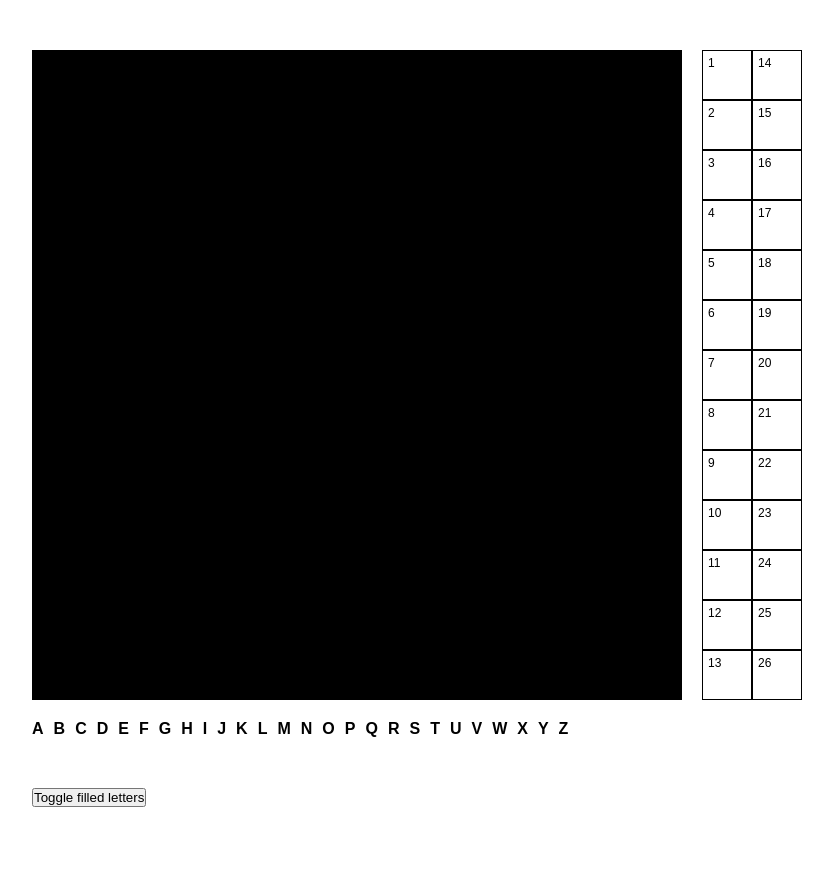
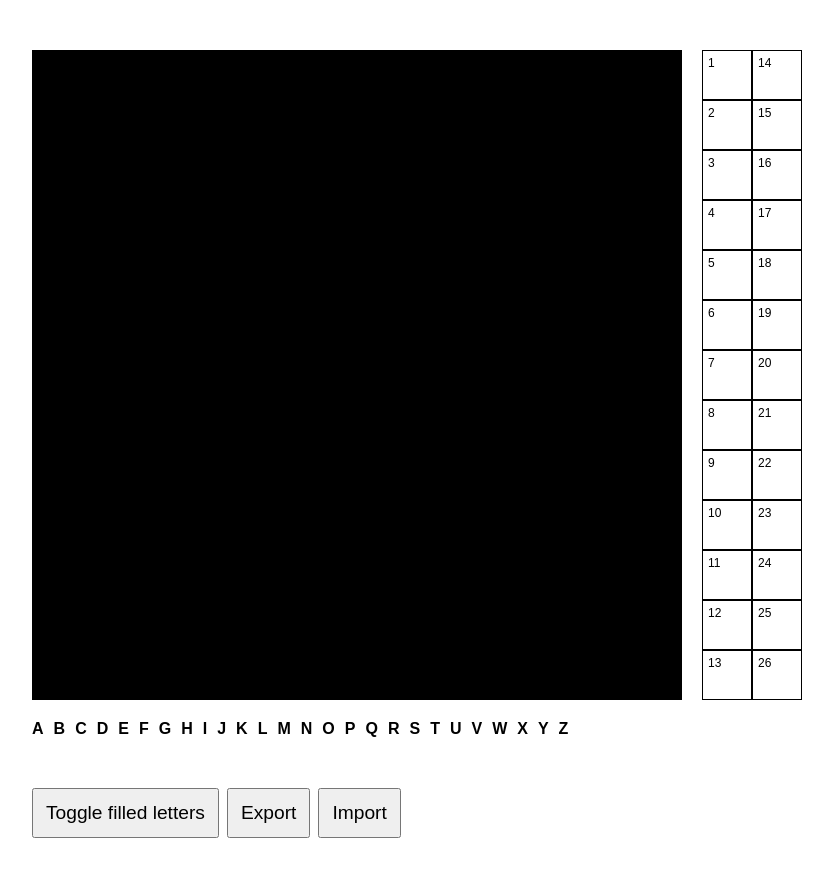
Before and after one commit to icbmike/code-cracker-builder, a React app: page / in a window 1280 px wide. Shown: the top 876 px of the page, without its empty margins (18-851 px from the left). Built offline with nearby package versions, Linux system fonts and the light colour scheme.

Commit message:
Add export/import functionality

```diff
--- a/src/App.tsx
+++ b/src/App.tsx
@@ -6,20 +6,28 @@ import { Crossword } from "./Crossword";
 import { Code } from "./Code";
 import { AlphabetChar, Cell } from "./model";
 import { AlphabetChecker } from "./AlphabetChecker";
+import { exportPuzzle, importPuzzle } from './serialization';
+
+import "./app.scss";
 
 const initialCells = range(13).map(x => range(13).map(y => ({}) as Cell))
 
-const initialCode: Record<number, AlphabetChar | undefined> = {};
-
 export const App = () => {
   const [cells, setCells] = useState(initialCells);
-  const [code, setCode] = useState(initialCode);
+
   const [areLettersVisible, setAreLettersVisible] = useState(true);
 
   const onSetLetter = (position: [number, number], char: AlphabetChar | undefined) => {
     const [x, y] = position;
     cells[x][y].letter = char;
     setCells([...cells]);
+  }
+
+  const onImport = async () => {
+    const cells = await importPuzzle();
+
+    setCells(cells);
+  }
 
   let letters: AlphabetChar[] = [];
 
@@ -31,8 +39,7 @@ export const App = () => {
     }
   }
 
-    setCode(range(26).reduce((acc, next) => ({ ...acc, [next]: letters[next] }), {}));
-  }
+  const code = range(26).reduce((acc, next) => ({ ...acc, [next]: letters[next] }), {})
 
   return (
     <div style={{ padding: '50px' }}>
@@ -42,7 +49,12 @@ export const App = () => {
       </div>
 
       <AlphabetChecker code={code} areLettersVisible={areLettersVisible} />
+
+      <div style={{ display: 'flex', gap: '8px' }}>
         <button onClick={() => setAreLettersVisible(!areLettersVisible)}>Toggle filled letters</button>
+        <button onClick={() => exportPuzzle(cells)}>Export</button>
+        <button onClick={onImport}>Import</button>
+      </div>
     </div>
   );
 }
--- /dev/null
+++ b/src/serialization.ts
@@ -0,0 +1,31 @@
+import { Cell } from "./model";
+
+export const exportPuzzle = (cells: Cell[][]) => {
+    const cellsJson = JSON.stringify(cells);
+
+    const a = document.createElement('a');
+
+    const dataUrl = `data:application/json;base64,${btoa(cellsJson)}`;
+
+    a.href = dataUrl;
+    a.download = 'codecracker.json'
+
+    a.click();
+};
+
+export const importPuzzle = async (): Promise<Cell[][]> => new Promise((resolve, reject) => {
+    const input = document.createElement('input');
+
+    input.type = 'file';
+    input.accept = 'application/json'
+    input.click();
+
+    input.onchange = async () => {
+        const file = input.files[0];
+        const fileContents = await file.text();
+
+        const cells = JSON.parse(fileContents);
+
+        resolve(cells);
+    }
+});
```
Lines whose indentation alone changed are shown as unchanged.
